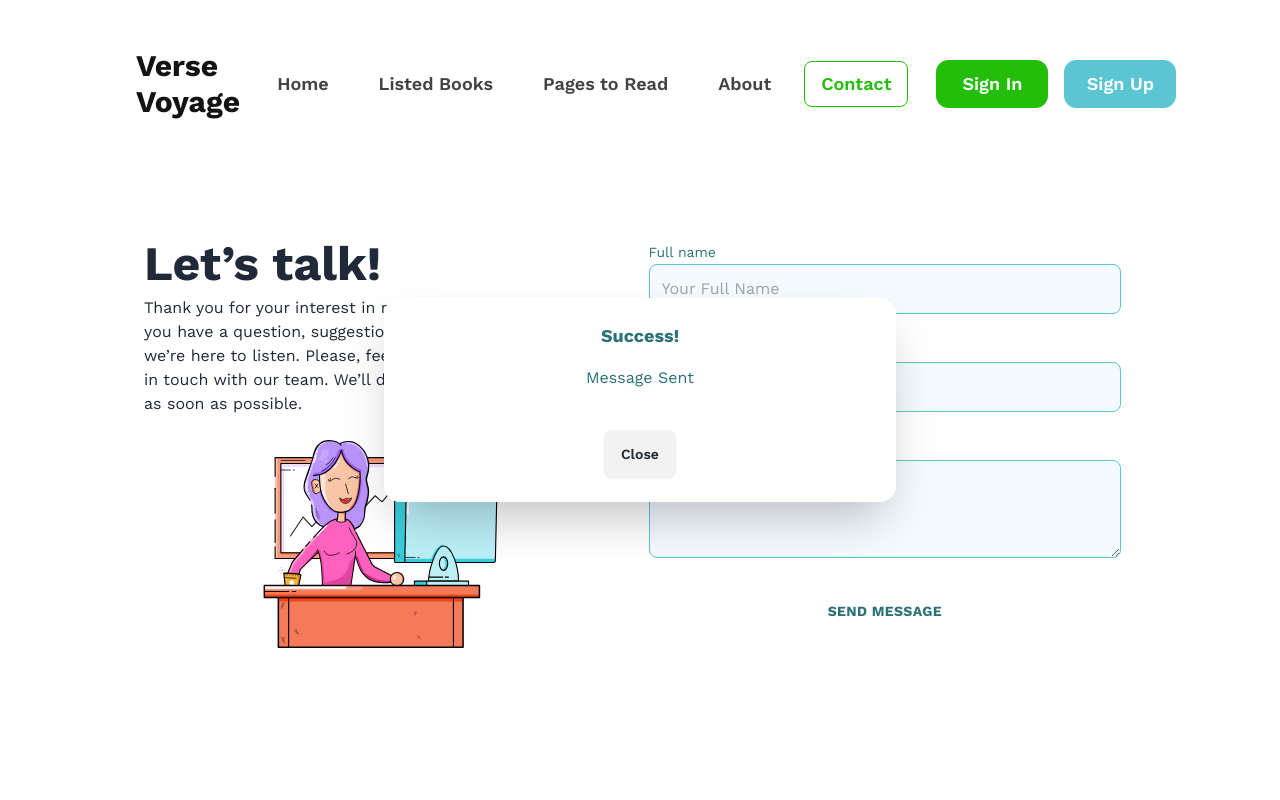
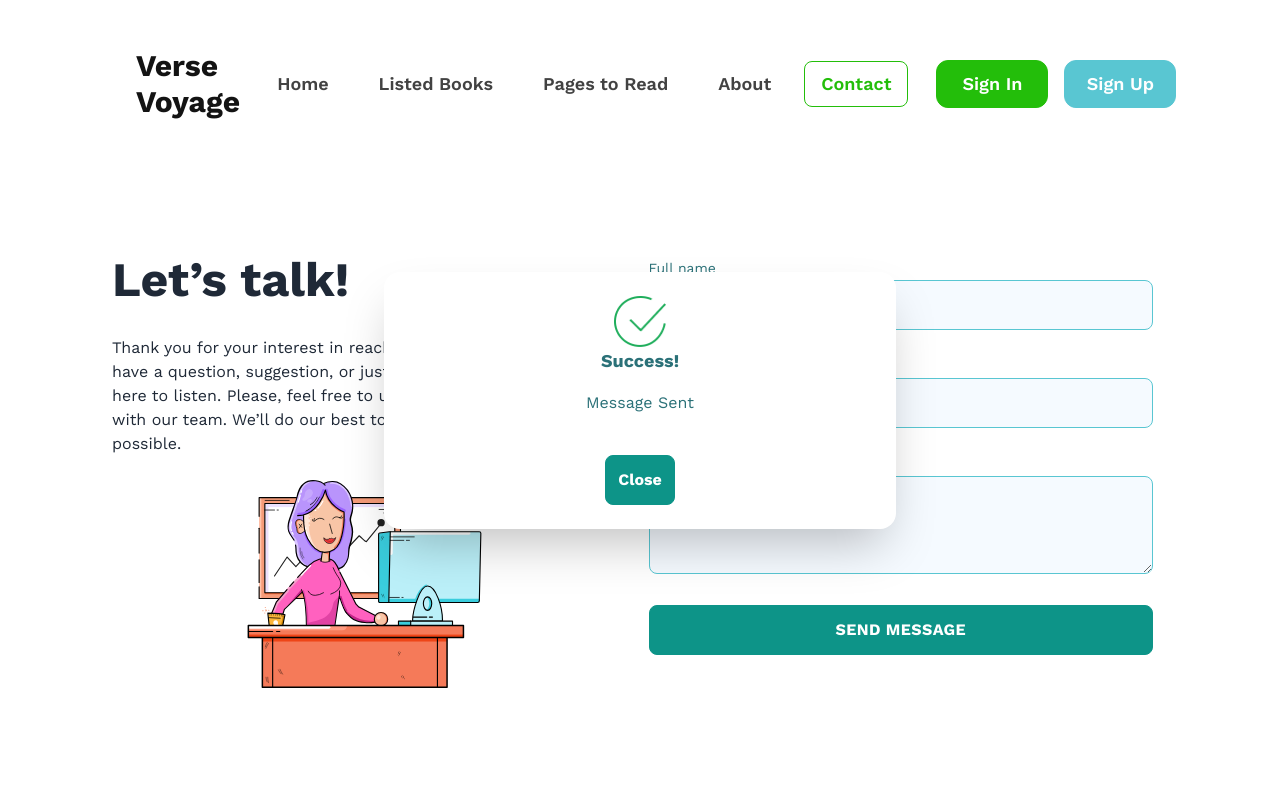
Before and after one commit to nazmul-nhb/verse-voyage, a React (Vite) app: page /contact in a window 1280 px wide. Both pictures are taken after typing "Sample", "name@example.com", "Sample" into the empty fields and a click on the button "SEND MESSAGE". Shown: the top 800 px of the page. Built offline with nearby package versions, Linux system fonts and the light colour scheme; a web font is replaced by a local one.

Commit message:
updated some button colors and success modal in contact page

```diff
--- a/src/pages/BookDetails/BookDetails.jsx
+++ b/src/pages/BookDetails/BookDetails.jsx
@@ -75,8 +75,8 @@ const BookDetails = () => {
                     <h4 className="text-[#131313CC] text-lg md:text-xl font-medium my-2">{category}</h4>
                     <hr className="border border-[#13131326]" />
                 </div>
-                <p className="text-[#131313B3]"><span className="font-bold">Review : </span>{reviewText}</p>
-                <div className="flex justify-start">
+                <p className="text-[#131313B3] text-justify indent-6"><span className="font-bold">Review : </span>{reviewText}</p>
+                <div className="flex justify-start items-center">
                     <span className="font-bold">Tag</span>
                     {
                         tags?.map((tag, index) => <p className='font-medium text-[#23BE0A] hover:text-[#50B1C9] hover:scale-105 transition duration-500 cursor-pointer ml-6' key={index}>#{tag}</p>)
@@ -109,7 +109,7 @@ const BookDetails = () => {
                     </tbody>
                 </table>
                 <div className="flex gap-4">
-                    <button onClick={handleReadList} className="bg-transparent text-base md:text-lg font-semibold text-[#131313] border border-[#1313134D] rounded-xl w-[100px] h-14  hover:text-white hover:bg-[#1313134D] transition duration-500 flex justify-center items-center">Read</button>
+                    <button onClick={handleReadList} className="bg-transparent text-base md:text-lg font-semibold text-teal-600 border border-teal-600 rounded-xl w-[100px] h-14  hover:text-white hover:bg-teal-600 transition duration-500 flex justify-center items-center">Read</button>
                     <button onClick={handleWishlist} className="bg-[#50B1C9] text-base md:text-xl font-semibold text-white border border-[#50B1C9] rounded-xl w-32 h-14 hover:bg-transparent hover:text-[#50B1C9] transition duration-500 flex justify-center items-center">Wishlist</button>
                 </div>
             </div>
--- a/src/pages/Contact/Contact.jsx
+++ b/src/pages/Contact/Contact.jsx
@@ -1,5 +1,6 @@
 import { useState } from 'react';
-import contactDoodle from '../../assets/doodle.svg'
+import contactDoodle from '../../assets/doodle.svg';
+import success from '../../assets/success.png'
 import { Helmet } from 'react-helmet-async';
 
 const Contact = () => {
@@ -26,12 +27,12 @@ const Contact = () => {
     };
 
     return (
-        <div className="mx-4 my-4 md:my-12 grid grid-cols-1 gap-8 px-8 py-16 rounded-2xl md:grid-cols-2 md:px-12 lg:px-16 xl:px-32 dark:bg-gray-100 dark:text-gray-800">
+        <div className="mx-4 my-4 md:my-12 grid grid-cols-1 gap-8 rounded-2xl md:grid-cols-2 px-8 md:px-12 lg:px-24 py-8 md:py-12 lg:py-20 dark:bg-gray-100 dark:text-gray-800">
             <Helmet>
                 <title>Contact Verse Voyage</title>
             </Helmet>
             <div className="flex flex-col justify-between">
-                <div className="space-y-2">
+                <div className="space-y-8">
                     <h2 className="text-4xl font-bold leading-tight lg:text-5xl">Let&rsquo;s talk!</h2>
                     <div className="dark:text-gray-600">Thank you for your interest in reaching out to us! Whether you have a question, suggestion, or just want to say hello, we&rsquo;re here to listen. Please, feel free to use the form to get in touch with our team. We&rsquo;ll do our best to respond to you as soon as possible.</div>
                 </div>
@@ -50,16 +51,17 @@ const Contact = () => {
                     <label className="text-sm">Message</label>
                     <textarea name='message' required id="message" rows="3" placeholder="Your Message to us." className="border border-[#59C6D2] rounded-lg focus:outline-0 w-full p-3 bg-[#328eff0c] focus:bg-[#328EFF26] transition duration-500"></textarea>
                 </div>
-                <button type="submit" className="w-full p-3 text-sm font-bold tracking-wide uppercase rounded dark:bg-violet-600 dark:text-gray-50">Send Message</button>
+                <button type="submit" className="w-full flex items-center justify-center tracking-wide uppercase p-3 font-bold rounded-lg bg-teal-600 text-white border border-teal-600 hover:text-teal-600 hover:bg-transparent transition duration-500">Send Message</button>
             </form>
             {
                 showModal && (
                     <dialog open className="modal">
                         <div className="modal-box flex flex-col items-center justify-center text-[#2b7178]">
+                            <div className='h-full flex justify-center items-center'><img className='w-1/2' src={success} alt="Success" /></div>
                             <h3 className="font-bold text-lg">Success!</h3>
                             <p className="py-4">Message Sent</p>
                             <div className="modal-action">
-                                <button className="btn" onClick={closeModal}>Close</button>
+                                <button className="p-3 font-bold rounded-lg bg-teal-600 text-white border border-teal-600 hover:text-teal-600 hover:bg-transparent transition duration-500 text-[#2b7178]" onClick={closeModal}>Close</button>
                             </div>
                         </div>
                     </dialog>
--- a/src/utilities/localStorage.js
+++ b/src/utilities/localStorage.js
@@ -33,7 +33,7 @@ const moveFromWishToReadList = (removableBook, removeFromKey = 'wish-list', addT
         storedBooksToAdd.push(removableBook);
         localStorage.setItem(addToKey, JSON.stringify(storedBooksToAdd));
 
-        toast.info(`Added to Read List from Wishlist`, { theme: "colored", autoClose: 3000 });
+        toast.info(`Book Moved to Read List`, { theme: "colored", autoClose: 3000 });
     }
 }
 
```
Also changed, not shown: src/assets/success.png (added).
